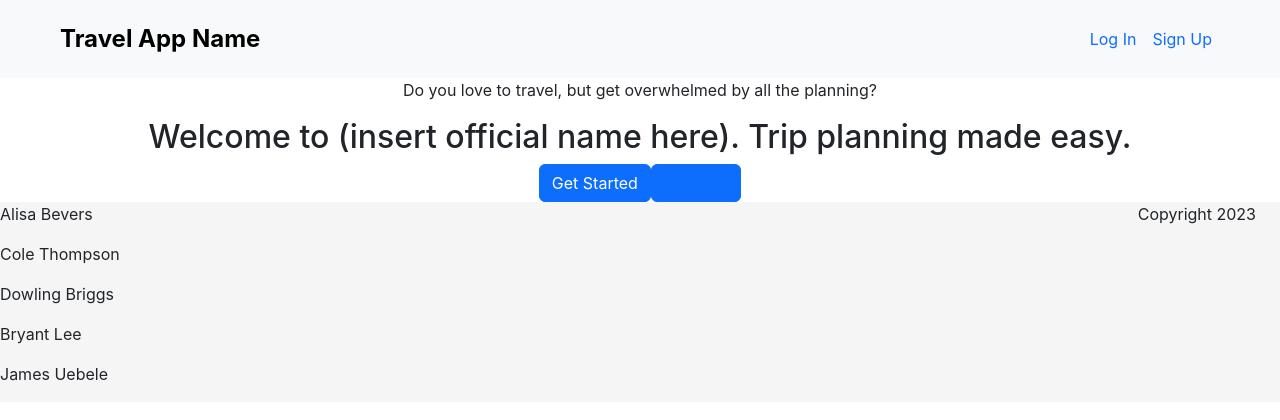
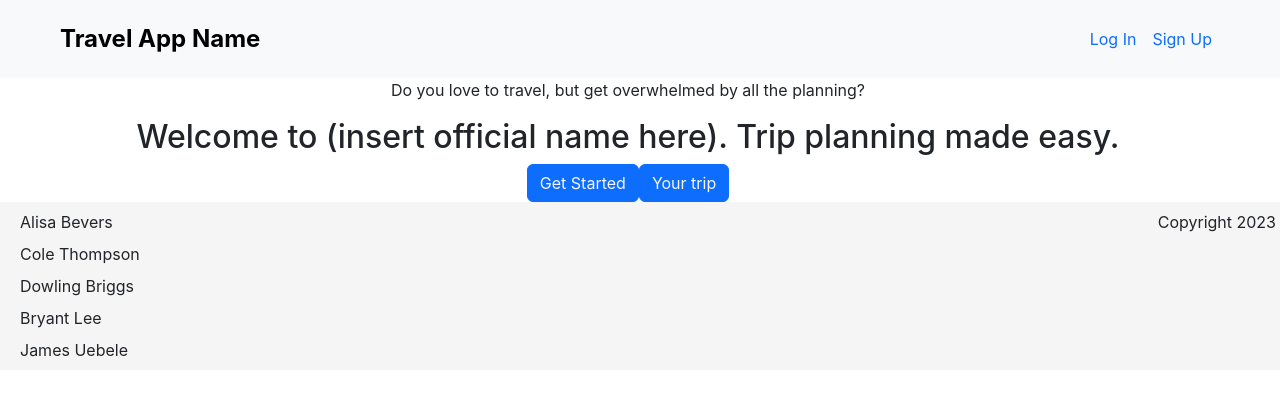
Before and after one commit to Juebele/Travel_App, a React (Create React App) app in the folder client/: page / in a window 1280 px wide. Shown: the top 420 px of the page. Built offline with nearby package versions, Linux system fonts and the light colour scheme.

Commit message:
added color variables

```diff
--- a/client/src/App.css
+++ b/client/src/App.css
@@ -12,6 +12,10 @@
     justify-content: center;
 }
 
+.buttons {
+    background-color: #FF8551;
+}
+
 /* NAVBAR STYLING */
 #customNav {
     margin: 1vb 6vb;
@@ -20,6 +24,10 @@
 /* FOOTER STYLING */
 .footer {
     background-color: var(--color1);
+}
+
+.footer p {
+    margin: .5em;
 }
 
 #logo {
@@ -32,8 +40,13 @@
 }
 
 #getStarted {
-    color: white;
+    color: var(--color1);
 }
+
+#tripHome {
+    color: var(--color1);
+}
+
 
 
 /* SIGN-UP and LOGIN FORM STYLING */
--- a/client/src/components/Home.js
+++ b/client/src/components/Home.js
@@ -3,7 +3,7 @@ import { Link } from 'react-router-dom';
 
 function Home() {
     return (
-        <div className="homepage container-fluid">
+        <div className="homepage container-fluid row">
             <p className='d-flex justify-content-center'>
                 Do you love to travel, but get overwhelmed by all the planning?
             </p>
@@ -11,14 +11,14 @@ function Home() {
                 Welcome to (insert official name here). Trip planning made easy.
 
             </h2>
-            <div className="d-flex justify-content-center">
+            <div className="d-flex justify-content-center col">
                 <button className="btn btn-primary">
                     <Link id="getStarted" className="customLink" to={`/login`}>
                         Get Started
                     </Link>
                 </button>
                <button className="btn btn-primary">
-                  <Link className="customLink" to={`/yourtrip`}>
+                  <Link id="tripHome" className="customLink" to={`/yourtrip`}>
                       Your trip
                    </Link>
             </button>
```
